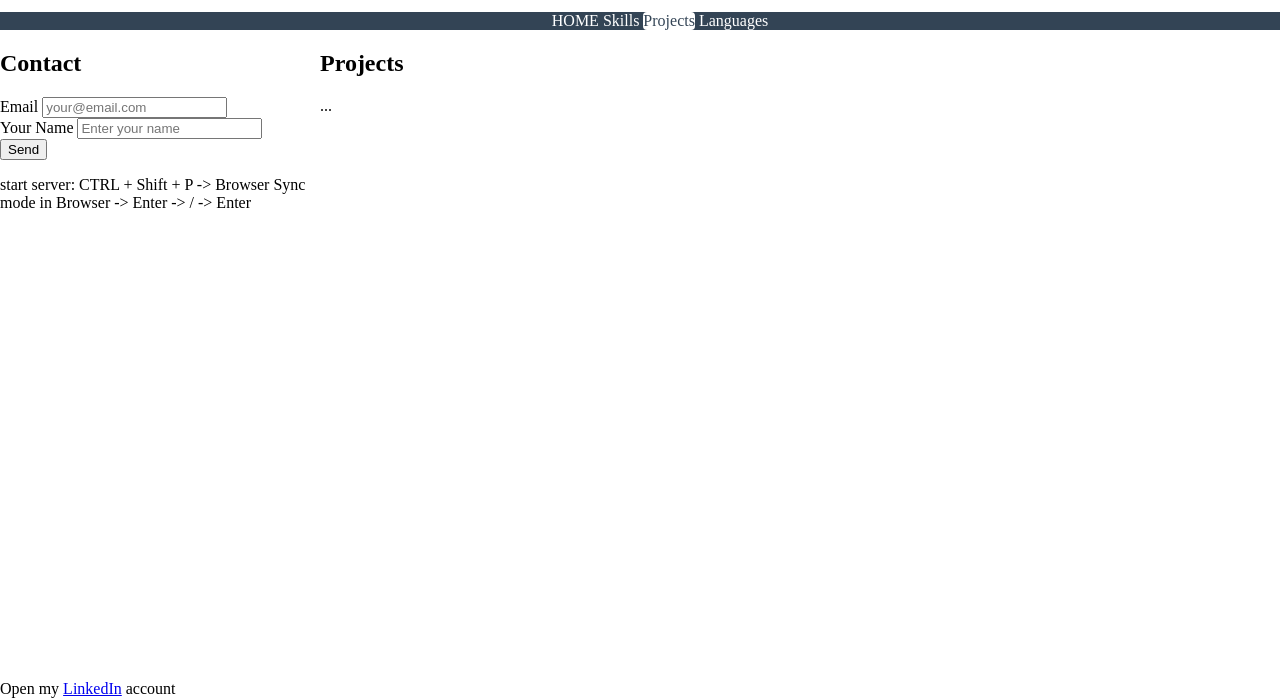
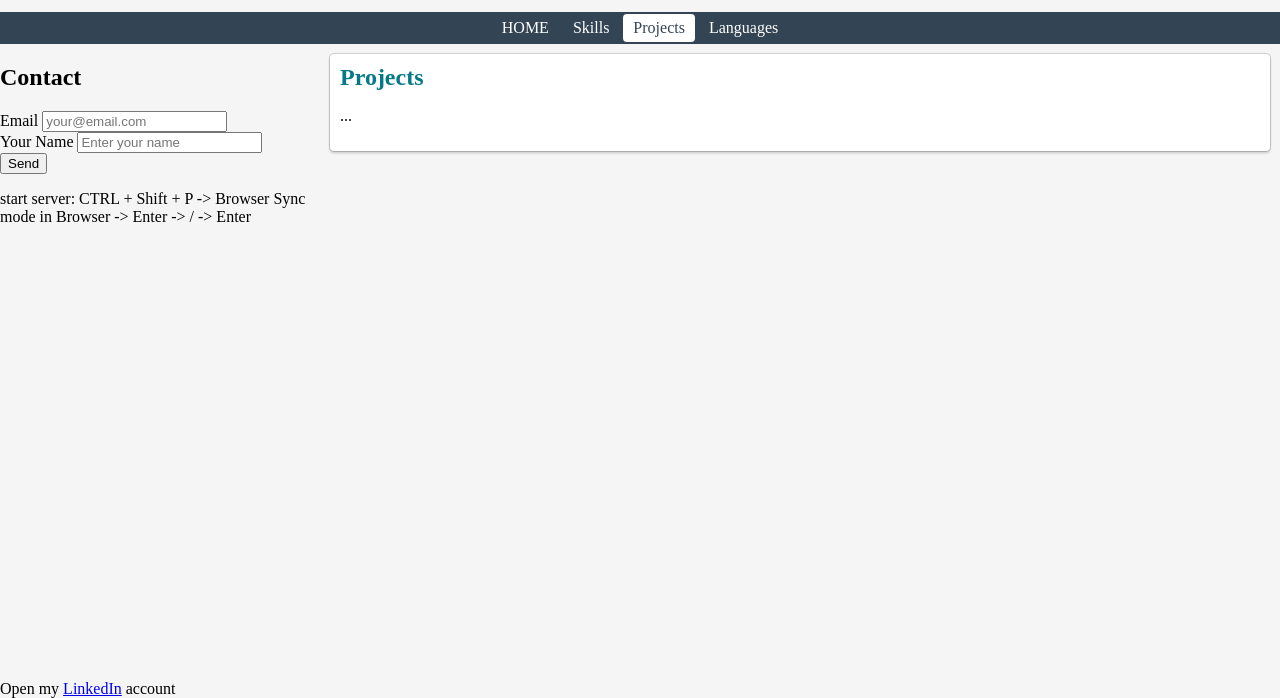
Before and after one commit to 01woe/01woe.github.io, a plain HTML site: page index.html in a window 1280 px wide. Both pictures are taken after a click on the link "Projects". Shown: the part 102-800 px from the top of the page. Drawn offline with Linux system fonts and the light colour scheme.

Commit message:
CSS updated

```diff
--- a/css/style.css
+++ b/css/style.css
@@ -1,5 +1,3 @@
-
-
 html {
   height: 100%;
 }
@@ -8,38 +6,48 @@ body {
   min-height: 100%;
   display: flex;
   flex-direction: column;
+  background-color: #f5f5f5;
 }
 #content {
   flex: 1;
   display: flex;
   flex-direction: row;
 }
-
 #side-menu {
-    flex: 1 ;
+  flex: 1;
 }
 #main {
   flex: 3;
 }
 
+.page {
+  display: none;
+  background-color: #fff;
+  padding: 10px;
+  margin: 10px;
+  border-radius: 4px;
+  box-shadow: 0 0 0 1px rgba(0, 0, 0, 0.15), 0 2px 3px rgba(0, 0, 0, 0.2);
+}
+.page > h2 {
+  margin: 0 0 10px 0;
+  color: #057988;
+}
 td {
   padding: 4px;
 }
-td {
+th {
   padding: 5px;
 }
-
 #job-title {
-    color: rgb(2, 122, 12);
+  color: green;
   text-align: right;
 }
-
 #top-menu-bar {
   text-align: center;
-    background-color:  #345;
-    color:#fff;
+  background-color: #334455;
+  color: #fff;
   margin: 0;
-    padding: 2 px;
+  padding: 2px;
 }
 #top-menu-bar li {
   display: inline-block;
@@ -50,25 +58,22 @@ td {
   display: inline-block;
   text-decoration: none;
   color: #fff;
-    padding: 5pf 10px;
+  padding: 5px 10px;
   border-radius: 4px;
-    transition: 2.5s;
+  transition: 0.5s;
 }
-#top-menu-bar  a:visited {
+#top-menu-bar a:visited {
   color: #fff;
 }
-#top-menu-bar  a.active,
-#top-menu-bar  a:hover {
-    color: #345;
+#top-menu-bar a.active,
+#top-menu-bar a:hover {
+  color: #334455;
   background: #fff;
-
 }
-
 .favorite {
-
-
+  font-weight: bold;
+  color: blue;
 }
-
 td.favorite {
   font-weight: normal;
 }
--- a/index.html
+++ b/index.html
@@ -3,7 +3,7 @@
   <head>
     <meta charset="UTF-8" />
     <meta name="viewport" content="width=device-width, initial-scale=1.0" />
-    <title>Matei</title>
+    <title>Alexandru</title>
     <link rel="stylesheet" href="css/style.css" />
   </head>
   <body>
@@ -107,9 +107,7 @@
 
     <footer>
       Open my
-      <a href="https://www.linkedin.com/in/nicolaematei/" target="_blank"
-        >LinkedIn</a
-      >
+      <a href="https://www.linkedin.com" target="_blank">LinkedIn</a>
       account
     </footer>
 
```
Lines whose indentation alone changed are shown as unchanged.
